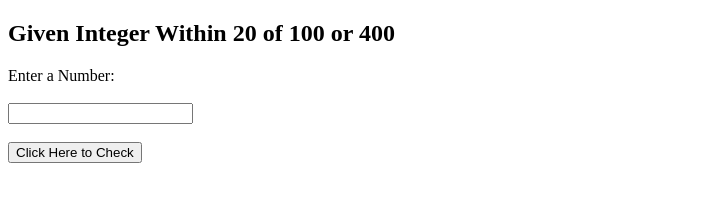
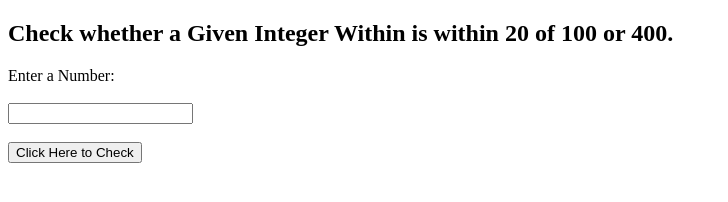
Before and after one commit to muthukumar24/IntegerWithin_20, a plain HTML site: page index.html in a window 1280 px wide. Shown: the whole page, without its empty margins (0-728 px from the left). Drawn offline with Linux system fonts and the light colour scheme.

Commit message:
Add files via upload

```diff
--- a/index.html
+++ b/index.html
@@ -6,7 +6,7 @@
     <title>Given Integer Within 20 of 100 or 400</title>
 </head>
 <body>
-    <h2>Given Integer Within 20 of 100 or 400</h2>
+    <h2>Check whether a Given Integer Within is within 20 of 100 or 400.</h2>
     <label for="input">Enter a Number:</label>
     <br><br>
     <input type="text" id="input">
```
